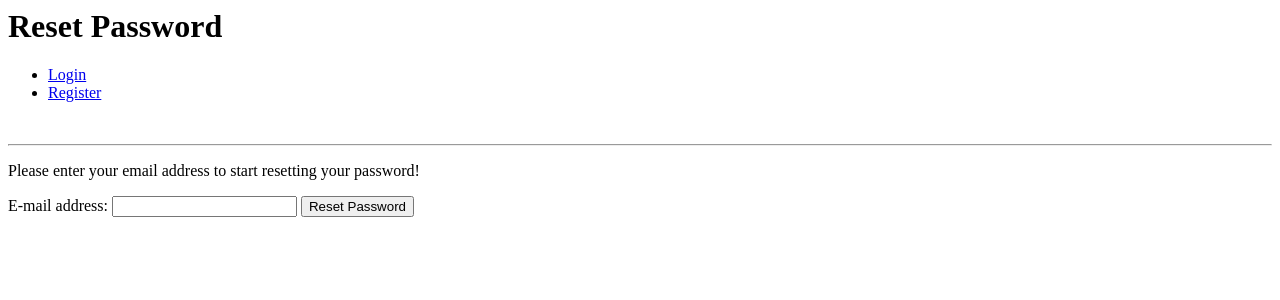
After one commit to Tariqalrehily/django-authentication, a Django app: a page that uses templates/registration/password_reset_form.html in a window 1280 px wide. The commit adds this page. Shown: the top 300 px of the page. Run offline with Django 3.2, Linux system fonts and the light colour scheme.

Commit message:
Added Password Reset

```diff
--- a/accounts/templates/login.html
+++ b/accounts/templates/login.html
@@ -10,4 +10,5 @@
         {{ login_form }}
         <button type="submit">Login</button>
     </form>
+    <p><a href="{% url 'password_reset' %}">Forgot Password!</a></p>
 {% endblock %}
--- /dev/null
+++ b/accounts/url_reset.py
@@ -0,0 +1,12 @@
+from django.conf.urls import url
+from django.core.urlresolvers import reverse_lazy
+from django.contrib.auth.views import password_reset, password_reset_done, password_reset_confirm, password_reset_complete
+
+urlpatterns = [
+    url('^$', password_reset,
+    {'post_reset_redirect': reverse_lazy('password_reset_done')}, name='password_reset'),
+    url(r'^done/$', password_reset_done, name='password_reset_done'),
+    url(r'^(?P<uidb64>[0-9A-Za-z]+)-(?P<token>.+)/$', password_reset_confirm,
+        {'post_reset_redirect': reverse_lazy('password_reset_complete')}, name='password_reset_confirm'),
+    url('^complete/$', password_reset_complete, name='password_reset_complete')
+]
--- /dev/null
+++ b/accounts/urls.py
@@ -0,0 +1,12 @@
+from django.conf.urls import url, include
+from accounts.views import logout, login, registration, user_profile
+from accounts import url_reset
+
+# the middle (white color), is to call the function (logout, login, registration, profile, ..etc.)
+urlpatterns = [
+    url(r'^logout/', logout, name="logout"),
+    url(r'^login/', login, name="login"),
+    url(r'^register/', registration, name="registration"),
+    url(r'^profile/', user_profile, name="profile"),
+    url(r'^password-reset/', include(url_reset))
+]
--- a/django_auth/urls.py
+++ b/django_auth/urls.py
@@ -13,15 +13,13 @@ Including another URLconf
     1. Import the include() function: from django.conf.urls import url, include
     2. Add a URL to urlpatterns:  url(r'^blog/', include('blog.urls'))
 """
-from django.conf.urls import url
+from django.conf.urls import url, include
 from django.contrib import admin
-from accounts.views import index, logout, login, registration, user_profile
-# the middle (white color), is to call the function (logout, login, registration, profile, ..etc.)
+from accounts.views import index
+from accounts import urls as accounts_urls
+
 urlpatterns = [
     url(r'^admin/', admin.site.urls),
     url(r'^$', index, name="index"),
-    url(r'^accounts/logout/$', logout, name="logout"),
-    url(r'^accounts/login/$', login, name="login"),
-    url(r'^accounts/register/$', registration, name="registration"),
-    url(r'^accounts/profile/$', user_profile, name="profile")
+    url(r'^accounts/', include(accounts_urls))
 ]
--- /dev/null
+++ b/templates/registration/password_reset_form.html
@@ -0,0 +1,24 @@
+{% extends "base.html" %}
+
+{% block page_title %}Password Reset Page{% endblock %}
+
+{% block page_heading %}Reset Password{% endblock %}
+
+{% block content %}
+
+<form method="post">
+
+    <p>Please enter your email address to start resetting your password!</p>
+
+    {% csrf_token %}
+
+     {{ form.email.errors }}
+
+    <p>
+        <label for="id_email" class="control-label required-field">E-mail address: </label>
+        {{ form.email }}
+        <button type="submit" value="Reset password">Reset Password</button>
+     </p>
+</form>
+
+{% endblock %}
```
Also changed, not shown: django_auth/settings.py (+8 -0 lines), db.sqlite3.
